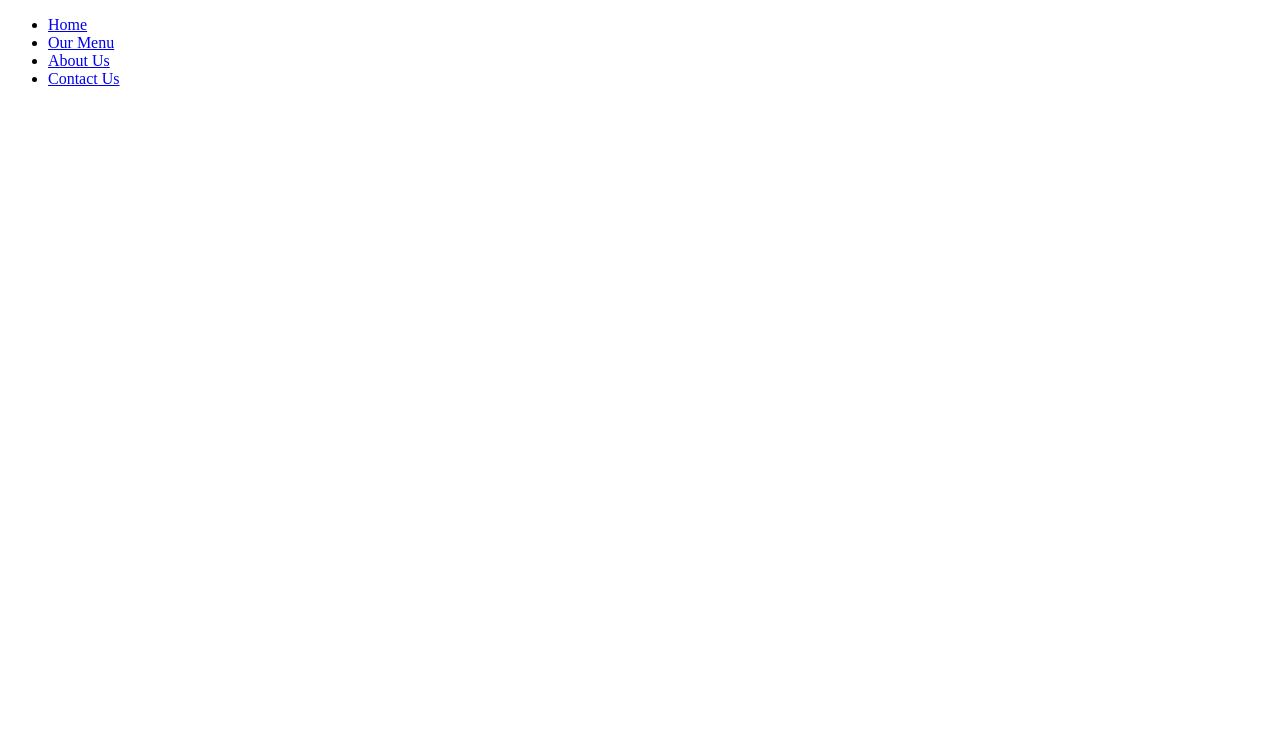
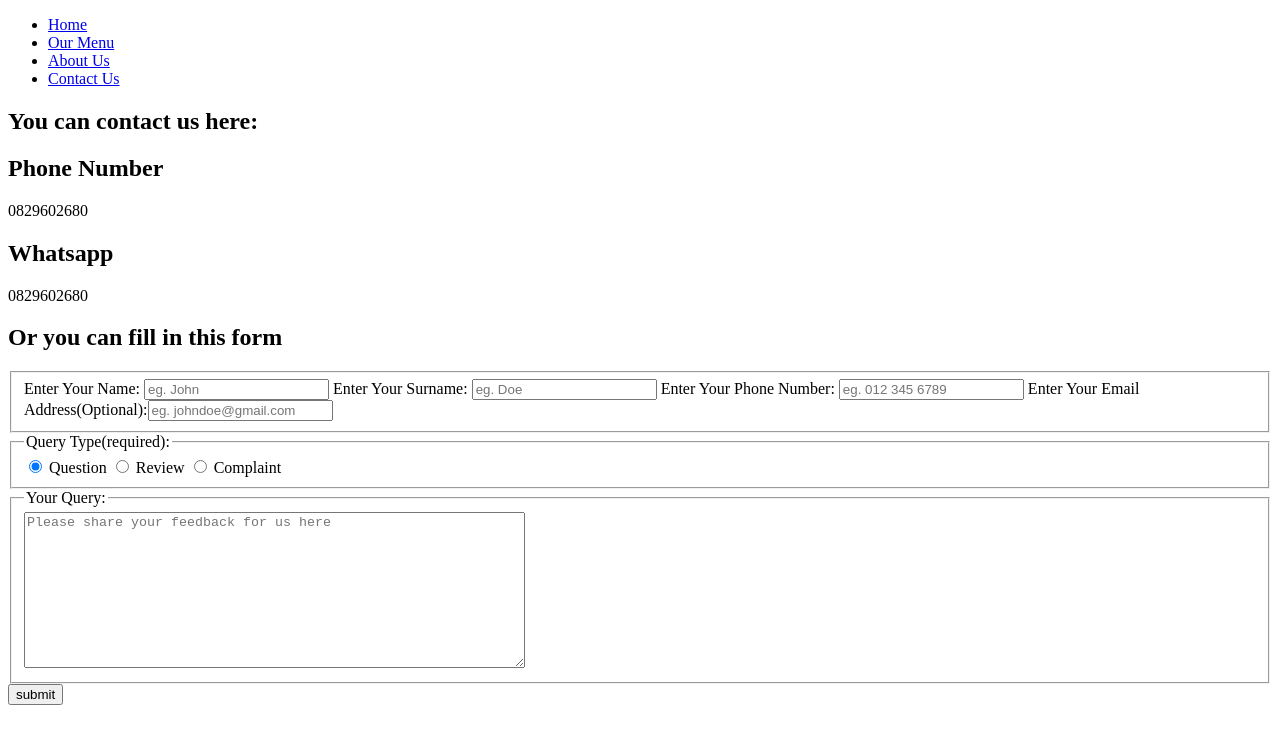
Before and after one commit to Baand1le/Web-Dev-POE, a plain HTML site: page Contact Us.html in a window 1280 px wide. Drawn offline with Linux system fonts and the light colour scheme.

Commit message:
Started development of the contact page

```diff
--- a/Contact Us.html
+++ b/Contact Us.html
@@ -16,5 +16,38 @@
             </ul>
         </nav>
     </header>
+    <main>
+        <section id="contact_details_sect">
+            <h1>You can contact us here:</h1>
+            <h2>Phone Number</h2>
+            <p>0829602680</p>
+            <h2>Whatsapp</h2>
+            <p>0829602680</p>
+        </section>
+        <section id="query_sect">
+            <h2>Or you can fill in this form</h2>
+            <form id="query_form">
+                <fieldset>
+                    <label for="first-name">Enter Your Name: <input id="first-name" type="text" placeholder="eg. John" required></label>
+                    <label for="surname">Enter Your Surname: <input id="surname" type="text" placeholder="eg. Doe" required></label>
+                    <label for="phone-number">Enter Your Phone Number: <input id="phone-number" type="tel" placeholder="eg. 012 345 6789" required></label>
+                    <label for="email">Enter Your Email Address(Optional):<input id="email" type="email" placeholder="eg. johndoe@gmail.com"></label>
+                </fieldset>
+                <fieldset>
+                    <legend>Query Type(required):</legend>
+                    <label for="question"><input id="question" type="radio" checked> Question</label>
+                    <label for="review"><input id="review" type="radio"> Review</label>
+                    <label for="complaint"><input id="complaint" type="radio"> Complaint</label>
+                </fieldset>
+                <fieldset>
+                    <legend>Your Query:</legend>
+                    <label for="customer-message">
+                        <textarea id="customer-message" rows="10" cols="60" placeholder="Please share your feedback for us here"></textarea>
+                    </label>
+                </fieldset>
+                <input type="submit" value="submit">
+            </form>
+        </section>
+    </main>
 </body>
 </html>
```
